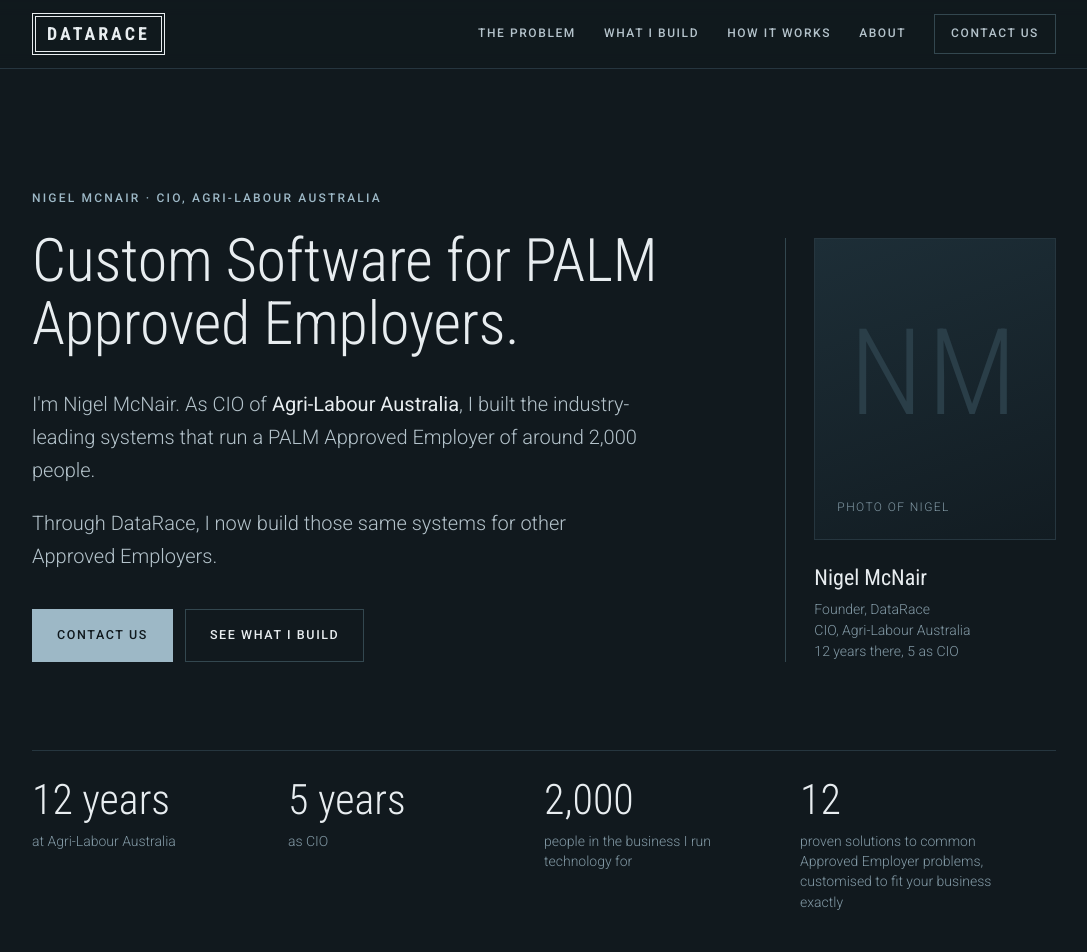
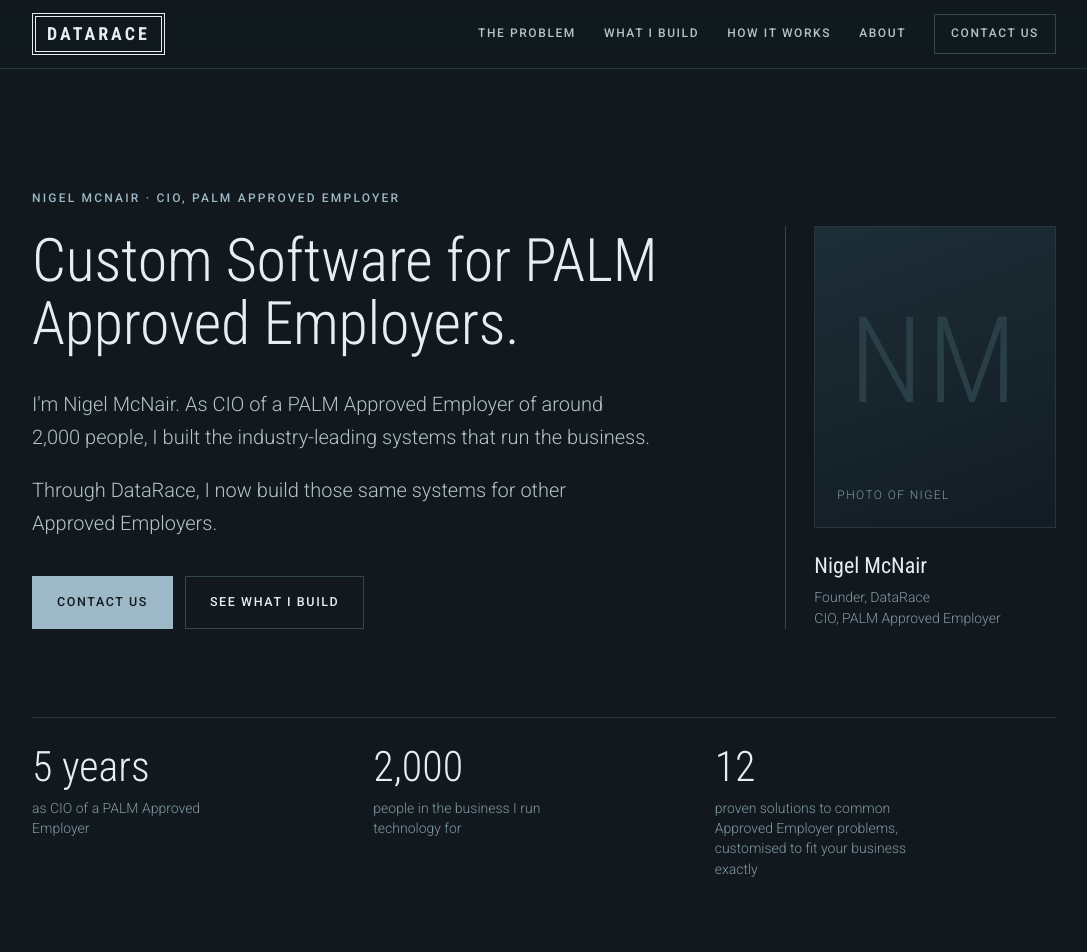
Before and after one commit to nigelmcn/datarace_v1, a plain HTML site: page index.html in a window 1280 px wide. Shown: the top 952 px of the page, without its empty margins (96-1183 px from the left). Drawn offline with Linux system fonts and the light colour scheme.

Commit message:
Remove Agri-Labour Australia from hero; three facts only
Co-Authored-By: Claude Opus 5.5 <noreply@anthropic.com>
Claude-Session: https://claude.ai/code/session_01LgvxvRsB2fxLHHaLwRmSnP

```diff
--- a/index.html
+++ b/index.html
@@ -4,7 +4,7 @@
 <meta charset="utf-8">
 <meta name="viewport" content="width=device-width,initial-scale=1">
 <title>DataRace · Custom Software for PALM Approved Employers</title>
-<meta name="description" content="Nigel McNair, CIO at Agri-Labour Australia, builds custom software for PALM Approved Employers: the same industry-leading systems he built for a business of 2,000 people.">
+<meta name="description" content="Nigel McNair, CIO of a PALM Approved Employer, builds custom software for PALM Approved Employers: the same industry-leading systems he built for a business of 2,000 people.">
 <link rel="preconnect" href="https://fonts.googleapis.com">
 <link rel="preconnect" href="https://fonts.gstatic.com" crossorigin>
 <link rel="stylesheet" href="https://fonts.googleapis.com/css2?family=Roboto+Condensed:wght@300;400;700&family=Roboto:wght@300;400;500&display=swap">
@@ -32,9 +32,9 @@
   <div class="wrap">
     <div class="hero-grid">
       <div>
-        <p class="eyebrow">Nigel McNair · CIO, Agri-Labour Australia</p>
+        <p class="eyebrow">Nigel McNair · CIO, PALM Approved Employer</p>
         <h1>Custom Software for PALM Approved Employers.</h1>
-        <p class="lead">I'm Nigel McNair. As CIO of <strong>Agri-Labour Australia</strong>, I built the industry-leading systems that run a PALM Approved Employer of around 2,000 people.</p>
+        <p class="lead">I'm Nigel McNair. As CIO of a PALM Approved Employer of around 2,000 people, I built the industry-leading systems that run the business.</p>
         <p class="lead">Through DataRace, I now build those same systems for other Approved Employers.</p>
         <div class="actions">
           <a class="btn" href="#contact">Contact us</a>
@@ -45,14 +45,13 @@
         <div class="portrait"><p>Photo of Nigel</p></div>
         <div>
           <p class="who-name">Nigel McNair</p>
-          <p class="who-role">Founder, DataRace<br>CIO, Agri-Labour Australia<br>12 years there, 5 as CIO</p>
+          <p class="who-role">Founder, DataRace<br>CIO, PALM Approved Employer</p>
         </div>
       </aside>
     </div>
 
     <div class="facts">
-      <div><b>12 years</b><span>at Agri-Labour Australia</span></div>
-      <div><b>5 years</b><span>as CIO</span></div>
+      <div><b>5 years</b><span>as CIO of a PALM Approved Employer</span></div>
       <div><b>2,000</b><span>people in the business I run technology for</span></div>
       <div><b>12</b><span>proven solutions to common Approved Employer problems, customised to fit your business exactly</span></div>
     </div>
--- a/styles.css
+++ b/styles.css
@@ -64,11 +64,11 @@ section{padding:clamp(72px,10vw,120px) 0;border-top:1px solid var(--line)}
 .who-role{margin:0;font-size:14px;color:var(--muted);line-height:1.5}
 @media (max-width:860px){.hero-grid{grid-template-columns:1fr}.who{border-left:0;padding-left:0;display:grid;grid-template-columns:120px 1fr;gap:20px;align-items:center}.portrait{aspect-ratio:1}.portrait::before{font-size:44px}.portrait p{display:none}.who-name{margin-top:0}}
 
-.facts{display:grid;grid-template-columns:repeat(4,1fr);border-top:1px solid var(--line);margin-top:clamp(56px,8vw,88px)}
+.facts{display:grid;grid-template-columns:repeat(3,1fr);border-top:1px solid var(--line);margin-top:clamp(56px,8vw,88px)}
 .facts div{padding:28px 24px 0 0}
 .facts b{display:block;font-family:var(--display);font-weight:300;font-size:clamp(32px,3.6vw,42px);line-height:1;margin-bottom:10px}
 .facts span{font-size:14px;color:var(--muted);line-height:1.45;display:block;max-width:220px}
-@media (max-width:760px){.facts{grid-template-columns:1fr 1fr}.facts div{padding-bottom:8px}}
+@media (max-width:760px){.facts{grid-template-columns:1fr}.facts div{padding-bottom:8px}}
 
 /* problem */
 .split{display:grid;grid-template-columns:minmax(0,1fr) minmax(0,1.45fr);gap:clamp(32px,6vw,96px)}
```
